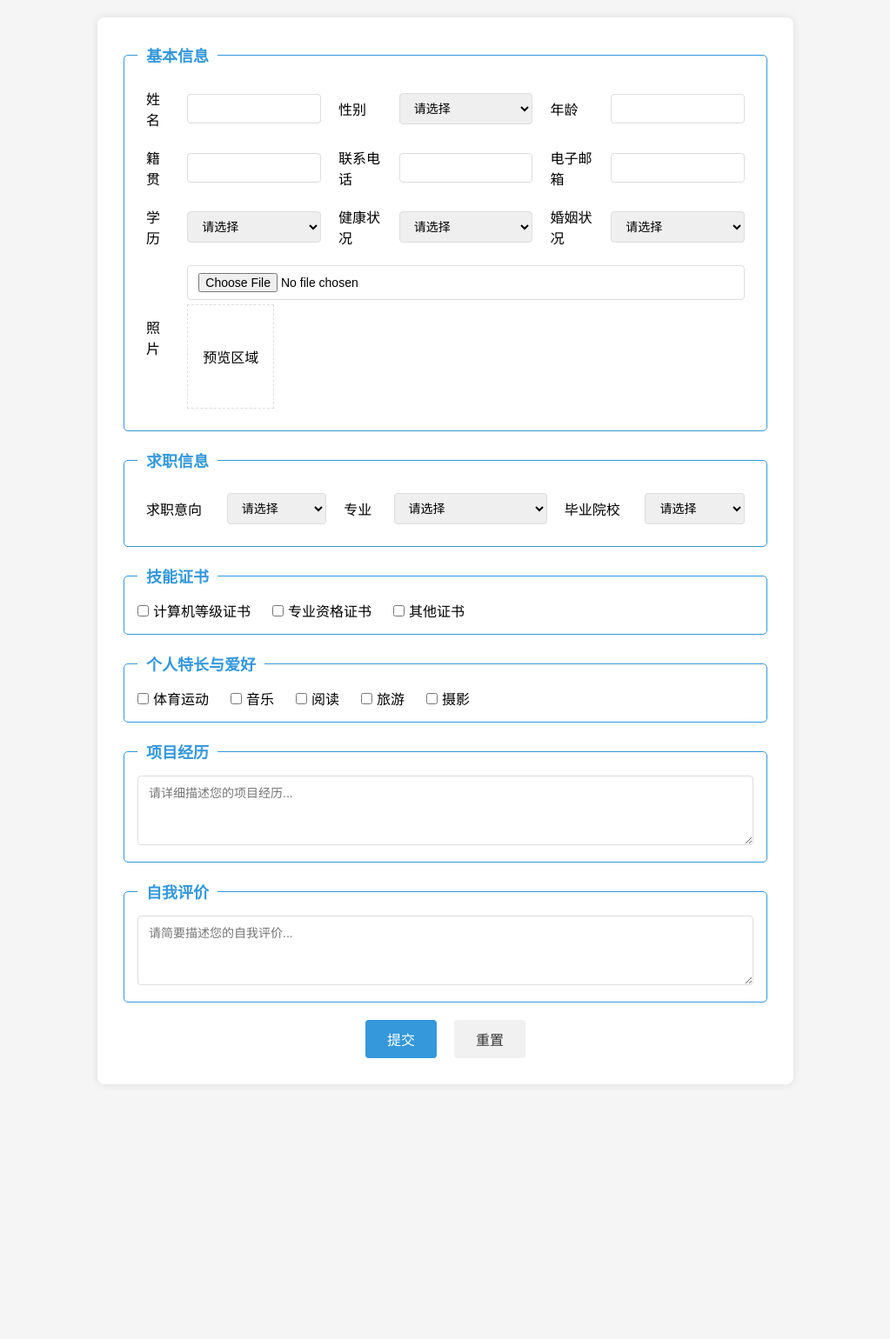
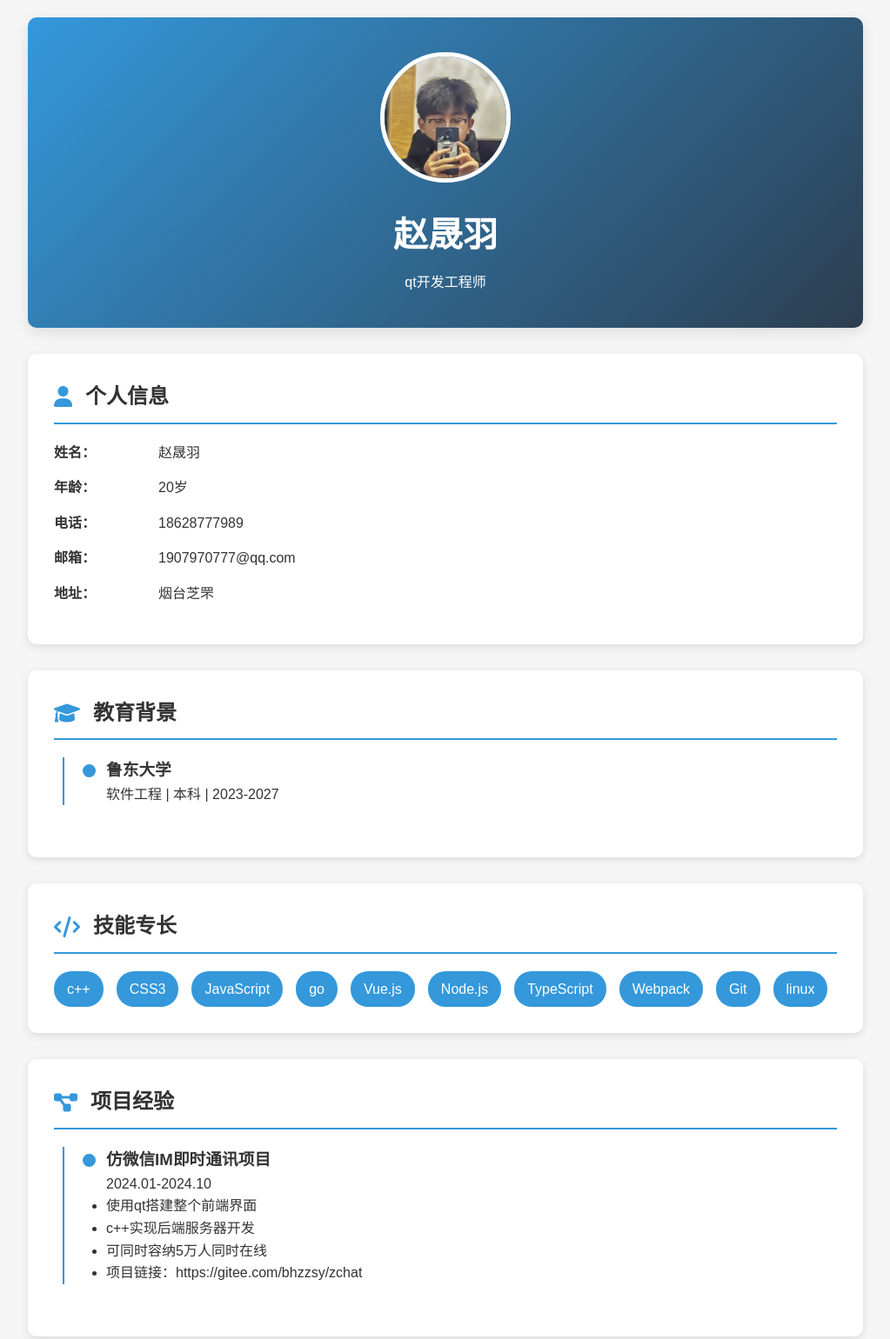
Before and after one commit to bhzsy/zchat, a plain HTML site: page index.html in a window 1280 px wide. Shown: the top 1540 px of the page at 87% size, without its empty margins (128-1151 px from the left). Before the commit the page ends 1267 px from the top, so only its background shows below. Drawn offline with Linux system fonts and the light colour scheme.

Commit message:
Add files via upload

```diff
--- a/index.html
+++ b/index.html
@@ -3,344 +3,297 @@
 <head>
     <meta charset="UTF-8">
     <meta name="viewport" content="width=device-width, initial-scale=1.0">
-    <title>个人简历表格</title>
+    <title>个人简历 - 赵晟羽</title>
+    <link rel="stylesheet" href="https://cdnjs.cloudflare.com/ajax/libs/font-awesome/6.0.0-beta3/css/all.min.css">
     <style>
         * {
             margin: 0;
             padding: 0;
             box-sizing: border-box;
-            font-family: "Microsoft YaHei", sans-serif;
+            font-family: 'Microsoft YaHei', sans-serif;
         }
 
         body {
             background-color: #f5f5f5;
-            padding: 20px;
-            display: flex;
-            justify-content: center;
+            color: #333;
+            line-height: 1.6;
         }
 
-        .resume-form {
-            width: 100%;
-            max-width: 800px;
-            background-color: white;
-            box-shadow: 0 0 10px rgba(0, 0, 0, 0.1);
-            padding: 30px;
-            border-radius: 8px;
+        .container {
+            max-width: 1000px;
+            margin: 0 auto;
+            padding: 20px;
         }
 
-        fieldset {
-            border: 1px solid #3498db;
-            border-radius: 5px;
-            padding: 15px;
-            margin-bottom: 20px;
+        header {
+            background: linear-gradient(135deg, #3498db, #2c3e50);
+            color: white;
+            padding: 40px 20px;
+            text-align: center;
+            border-radius: 10px;
+            margin-bottom: 30px;
+            box-shadow: 0 5px 15px rgba(0,0,0,0.1);
         }
 
-        legend {
-            color: #3498db;
-            font-weight: bold;
-            padding: 0 10px;
-            font-size: 18px;
+        .profile-img {
+            width: 150px;
+            height: 150px;
+            border-radius: 50%;
+            border: 5px solid white;
+            margin: 0 auto 20px;
+            object-fit: cover;
+            transition: transform 0.3s ease;
         }
 
-        table {
-            width: 100%;
-            border-collapse: collapse;
+        .profile-img:hover {
+            transform: rotate(10deg) scale(1.05);
         }
 
-        td {
-            padding: 10px;
-            vertical-align: middle;
+        h1 {
+            font-size: 2.5em;
+            margin-bottom: 10px;
+            transition: all 0.3s ease;
         }
 
-        input[type="text"],
-        input[type="number"],
-        input[type="tel"],
-        input[type="email"],
-        input[type="file"],
-        select,
-        textarea {
-            width: 100%;
-            padding: 8px 12px;
-            border: 1px solid #ddd;
-            border-radius: 4px;
-            font-size: 14px;
-            transition: border-color 0.3s;
+        h1:hover {
+            transform: translateY(-5px);
+            text-shadow: 0 5px 10px rgba(0,0,0,0.2);
         }
 
-        input[type="text"]:focus,
-        input[type="number"]:focus,
-        input[type="tel"]:focus,
-        input[type="email"]:focus,
-        select:focus,
-        textarea:focus {
-            border-color: #3498db;
-            outline: none;
+        .section {
+            background: white;
+            padding: 30px;
+            margin-bottom: 30px;
+            border-radius: 10px;
+            box-shadow: 0 3px 10px rgba(0,0,0,0.1);
         }
 
-        textarea {
-            min-height: 80px;
-            resize: vertical;
+        .section-title {
+            display: flex;
+            align-items: center;
+            margin-bottom: 20px;
+            padding-bottom: 10px;
+            border-bottom: 2px solid #3498db;
+            transition: all 0.3s ease;
         }
 
-        .checkbox-group {
+        .section-title:hover {
+            transform: translateX(10px);
+        }
+
+        .section-title i {
+            font-size: 1.5em;
+            margin-right: 15px;
+            color: #3498db;
+            transition: transform 0.5s ease;
+        }
+
+        .section-title:hover i {
+            transform: rotate(360deg);
+        }
+
+        .info-item {
+            display: flex;
+            margin-bottom: 15px;
+        }
+
+        .info-label {
+            font-weight: bold;
+            min-width: 120px;
+        }
+
+        .skills {
             display: flex;
             flex-wrap: wrap;
-            gap: 10px;
+            gap: 15px;
         }
 
-        .checkbox-item {
-            display: flex;
-            align-items: center;
-            margin-right: 15px;
+        .skill {
+            background: #3498db;
+            color: white;
+            padding: 8px 15px;
+            border-radius: 20px;
+            transition: all 0.3s ease;
         }
 
-        .checkbox-item input {
-            width: auto;
-            margin-right: 5px;
+        .skill:hover {
+            background: #2980b9;
+            transform: translateY(-3px);
         }
 
-        .buttons {
-            display: flex;
-            justify-content: center;
-            gap: 20px;
-            margin-top: 20px;
+        .timeline {
+            position: relative;
+            padding-left: 30px;
         }
 
-        button {
-            padding: 10px 25px;
-            border: none;
-            border-radius: 4px;
-            font-size: 16px;
-            cursor: pointer;
-            transition: background-color 0.3s;
+        .timeline::before {
+            content: '';
+            position: absolute;
+            left: 10px;
+            top: 0;
+            bottom: 0;
+            width: 2px;
+            background: #3498db;
         }
 
-        button[type="submit"] {
-            background-color: #3498db;
-            color: white;
+        .timeline-item {
+            position: relative;
+            margin-bottom: 30px;
+            padding-left: 30px;
         }
 
-        button[type="reset"] {
-            background-color: #f1f1f1;
-            color: #333;
+        .timeline-item::before {
+            content: '';
+            position: absolute;
+            left: 0;
+            top: 5px;
+            width: 15px;
+            height: 15px;
+            border-radius: 50%;
+            background: #3498db;
+            border: 3px solid white;
         }
 
-        button:hover {
-            opacity: 0.9;
+        .contact-form input,
+        .contact-form textarea {
+            width: 100%;
+            padding: 10px;
+            margin-bottom: 15px;
+            border: 1px solid #ddd;
+            border-radius: 5px;
         }
 
-        .photo-preview {
-            width: 100px;
-            height: 120px;
-            border: 1px dashed #ddd;
-            margin-top: 5px;
-            display: flex;
-            align-items: center;
-            justify-content: center;
-            overflow: hidden;
+        .contact-form textarea {
+            height: 150px;
         }
 
-        .photo-preview img {
-            max-width: 100%;
-            max-height: 100%;
+        .btn {
+            display: inline-block;
+            background: #3498db;
+            color: white;
+            padding: 10px 20px;
+            border: none;
+            border-radius: 5px;
+            cursor: pointer;
+            transition: all 0.3s ease;
         }
 
-        @media (max-width: 600px) {
-            td {
-                display: block;
-                width: 100%;
+        .btn:hover {
+            background: #2980b9;
+            transform: translateY(-3px);
+            box-shadow: 0 5px 10px rgba(0,0,0,0.1);
         }
+
+        footer {
+            text-align: center;
+            padding: 20px;
+            color: #777;
         }
     </style>
 </head>
 <body>
-    <form class="resume-form" action="#" method="post" enctype="multipart/form-data">
-        <fieldset>
-            <legend>基本信息</legend>
-            <table>
-                <tr>
-                    <td>姓名</td>
-                    <td><input type="text" name="name" required maxlength="20"></td>
-                    <td>性别</td>
-                    <td>
-                        <select name="gender" required>
-                            <option value="">请选择</option>
-                            <option value="male">男</option>
-                            <option value="female">女</option>
-                        </select>
-                    </td>
-                    <td>年龄</td>
-                    <td><input type="number" name="age" min="18" max="60" required></td>
-                </tr>
-                <tr>
-                    <td>籍贯</td>
-                    <td><input type="text" name="hometown" required maxlength="50"></td>
-                    <td>联系电话</td>
-                    <td><input type="tel" name="phone" required pattern="[0-9]{11}"></td>
-                    <td>电子邮箱</td>
-                    <td><input type="email" name="email" required></td>
-                </tr>
-                <tr>
-                    <td>学历</td>
-                    <td>
-                        <select name="education" required>
-                            <option value="">请选择</option>
-                            <option value="high-school">高中</option>
-                            <option value="college">大专</option>
-                            <option value="bachelor">本科</option>
-                            <option value="master">硕士</option>
-                            <option value="phd">博士</option>
-                        </select>
-                    </td>
-                    <td>健康状况</td>
-                    <td>
-                        <select name="health" required>
-                            <option value="">请选择</option>
-                            <option value="excellent">优秀</option>
-                            <option value="good">良好</option>
-                            <option value="fair">一般</option>
-                        </select>
-                    </td>
-                    <td>婚姻状况</td>
-                    <td>
-                        <select name="marriage" required>
-                            <option value="">请选择</option>
-                            <option value="single">未婚</option>
-                            <option value="married">已婚</option>
-                            <option value="divorced">离异</option>
-                        </select>
-                    </td>
-                </tr>
-                <tr>
-                    <td>照片</td>
-                    <td colspan="5">
-                        <input type="file" name="photo" accept="image/*" required>
-                        <div class="photo-preview" id="photoPreview">
-                            <span>预览区域</span>
+    <div class="container">
+        <header>
+            <img src="src\5438afca945c968483bcf4adefc22a00_720.jpg" alt="个人照片" class="profile-img">
+            <h1>赵晟羽</h1>
+            <p>qt开发工程师</p>
+        </header>
+
+        <div class="section">
+            <div class="section-title">
+                <i class="fas fa-user"></i>
+                <h2>个人信息</h2>
             </div>
-                    </td>
-                </tr>
-            </table>
-        </fieldset>
-
-        <fieldset>
-            <legend>求职信息</legend>
-            <table>
-                <tr>
-                    <td>求职意向</td>
-                    <td>
-                        <select name="job_intention" required>
-                            <option value="">请选择</option>
-                            <option value="frontend">前端开发</option>
-                            <option value="backend">后端开发</option>
-                            <option value="fullstack">全栈开发</option>
-                            <option value="designer">设计师</option>
-                            <option value="product">产品经理</option>
-                        </select>
-                    </td>
-                    <td>专业</td>
-                    <td>
-                        <select name="major" required>
-                            <option value="">请选择</option>
-                            <option value="computer">计算机科学与技术</option>
-                            <option value="software">软件工程</option>
-                            <option value="network">网络工程</option>
-                            <option value="electronic">电子信息工程</option>
-                            <option value="other">其他</option>
-                        </select>
-                    </td>
-                    <td>毕业院校</td>
-                    <td>
-                        <select name="school" required>
-                            <option value="">请选择</option>
-                            <option value="tsinghua">清华大学</option>
-                            <option value="pku">北京大学</option>
-                            <option value="fudan">复旦大学</option>
-                            <option value="zju">浙江大学</option>
-                            <option value="ldu">鲁东大学</option>
-                            <option value="other">其他院校</option>
-                        </select>
-                    </td>
-                </tr>
-            </table>
-        </fieldset>
-
-        <fieldset>
-            <legend>技能证书</legend>
-            <div class="checkbox-group">
-                <div class="checkbox-item">
-                    <input type="checkbox" id="cert2" name="certificates" value="computer">
-                    <label for="cert2">计算机等级证书</label>
+            <div class="info-item">
+                <div class="info-label">姓名：</div>
+                <div class="info-content">赵晟羽</div>
             </div>
-                <div class="checkbox-item">
-                    <input type="checkbox" id="cert3" name="certificates" value="professional">
-                    <label for="cert3">专业资格证书</label>
+            <div class="info-item">
+                <div class="info-label">年龄：</div>
+                <div class="info-content">20岁</div>
             </div>
-                <div class="checkbox-item">
-                    <input type="checkbox" id="cert5" name="certificates" value="other">
-                    <label for="cert5">其他证书</label>
+            <div class="info-item">
+                <div class="info-label">电话：</div>
+                <div class="info-content">18628777989</div>
+            </div>
+            <div class="info-item">
+                <div class="info-label">邮箱：</div>
+                <div class="info-content">1907970777@qq.com</div>
+            </div>
+            <div class="info-item">
+                <div class="info-label">地址：</div>
+                <div class="info-content">烟台芝罘</div>
             </div>
         </div>
-        </fieldset>
 
-        <fieldset>
-            <legend>个人特长与爱好</legend>
-            <div class="checkbox-group">
-                <div class="checkbox-item">
-                    <input type="checkbox" id="hobby1" name="hobbies" value="sports">
-                    <label for="hobby1">体育运动</label>
+        <div class="section">
+            <div class="section-title">
+                <i class="fas fa-graduation-cap"></i>
+                <h2>教育背景</h2>
             </div>
-                <div class="checkbox-item">
-                    <input type="checkbox" id="hobby2" name="hobbies" value="music">
-                    <label for="hobby2">音乐</label>
-                </div>
-                <div class="checkbox-item">
-                    <input type="checkbox" id="hobby3" name="hobbies" value="reading">
-                    <label for="hobby3">阅读</label>
-                </div>
-                <div class="checkbox-item">
-                    <input type="checkbox" id="hobby4" name="hobbies" value="travel">
-                    <label for="hobby4">旅游</label>
-                </div>
-                <div class="checkbox-item">
-                    <input type="checkbox" id="hobby5" name="hobbies" value="photography">
-                    <label for="hobby5">摄影</label>
+            <div class="timeline">
+                <div class="timeline-item">
+                    <h3>鲁东大学</h3>
+                    <p>软件工程 | 本科 | 2023-2027</p>
                 </div>
             </div>
-        </fieldset>
+        </div>
 
-        <fieldset>
-            <legend>项目经历</legend>
-            <textarea name="project_experience" required maxlength="500" placeholder="请详细描述您的项目经历..."></textarea>
-        </fieldset>
+        <div class="section">
+            <div class="section-title">
+                <i class="fas fa-code"></i>
+                <h2>技能专长</h2>
+            </div>
+            <div class="skills">
+                <div class="skill">c++</div>
+                <div class="skill">CSS3</div>
+                <div class="skill">JavaScript</div>
+                <div class="skill">go</div>
+                <div class="skill">Vue.js</div>
+                <div class="skill">Node.js</div>
+                <div class="skill">TypeScript</div>
+                <div class="skill">Webpack</div>
+                <div class="skill">Git</div>
+                <div class="skill">linux</div>
+            </div>
+        </div>
 
-        <fieldset>
-            <legend>自我评价</legend>
-            <textarea name="self_evaluation" required maxlength="300" placeholder="请简要描述您的自我评价..."></textarea>
-        </fieldset>
+        <div class="section">
+            <div class="section-title">
+                <i class="fas fa-project-diagram"></i>
+                <h2>项目经验</h2>
+            </div>
+            <div class="timeline">
+                <div class="timeline-item">
+                    <h3>仿微信IM即时通讯项目</h3>
+                    <p>2024.01-2024.10</p>
+                    <ul>
+                        <li>使用qt搭建整个前端界面</li>
+                        <li>c++实现后端服务器开发</li>
+                        <li>可同时容纳5万人同时在线</li>
+                        <li>项目链接：https://gitee.com/bhzzsy/zchat</li>
+                    </ul>
+                </div>
+            </div>
+        </div>
 
-        <div class="buttons">
-            <button type="submit">提交</button>
-            <button type="reset">重置</button>
+        <div class="section">
+            <div class="section-title">
+                <i class="fas fa-envelope"></i>
+                <h2>联系我</h2>
             </div>
+            <form class="contact-form">
+                <input type="text" placeholder="您的姓名" required>
+                <input type="email" placeholder="您的邮箱" required>
+                <input type="text" placeholder="主题">
+                <textarea placeholder="请输入您的留言"></textarea>
+                <button type="submit" class="btn">发送消息</button>
             </form>
+        </div>
 
-    <script>
-        // 照片预览功能
-        document.querySelector('input[name="photo"]').addEventListener('change', function(e) {
-            const file = e.target.files[0];
-            if (file) {
-                const reader = new FileReader();
-                reader.onload = function(event) {
-                    const preview = document.getElementById('photoPreview');
-                    preview.innerHTML = '';
-                    const img = document.createElement('img');
-                    img.src = event.target.result;
-                    preview.appendChild(img);
-                };
-                reader.readAsDataURL(file);
-            }
-        });
-    </script>
+        <footer>
+            <p>© 2023 赵晟羽的个人简历. 保留所有权利.</p>
+        </footer>
+    </div>
 </body>
 </html>
```
Lines whose indentation alone changed are shown as unchanged.
